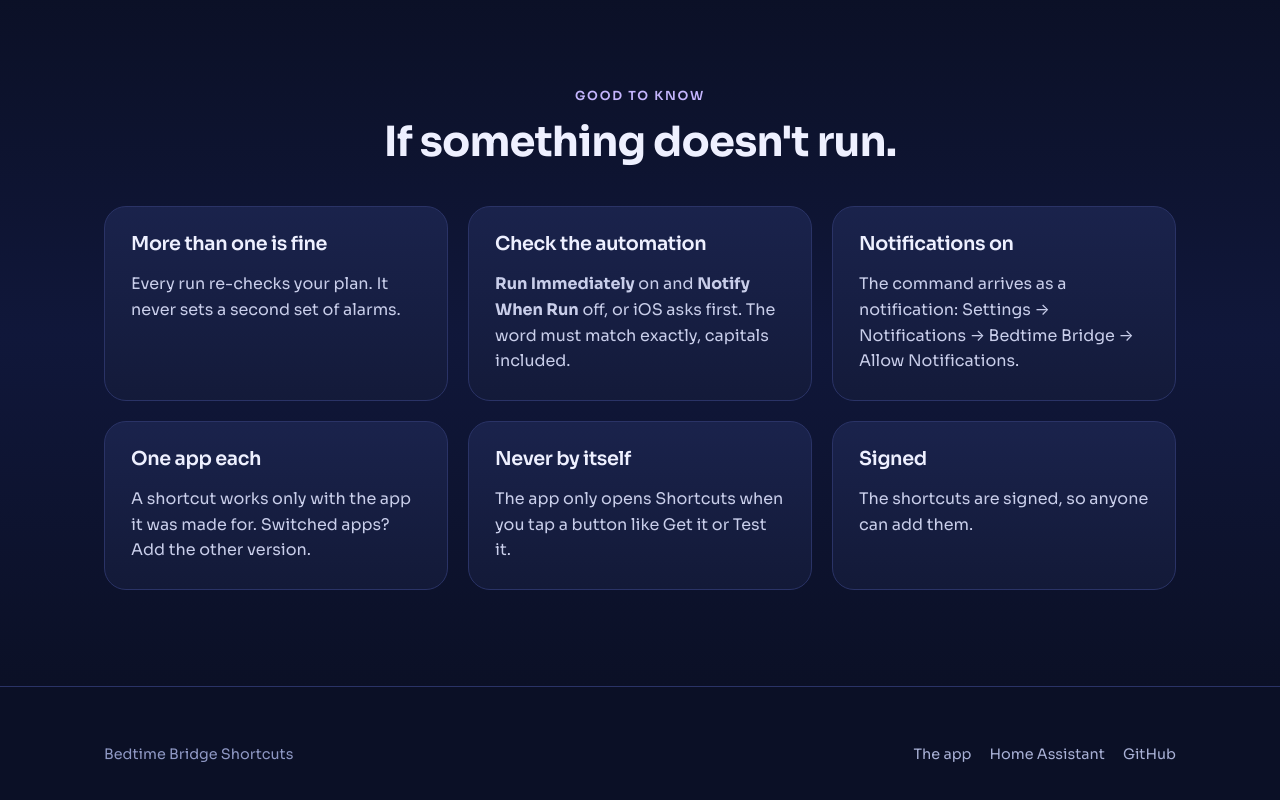
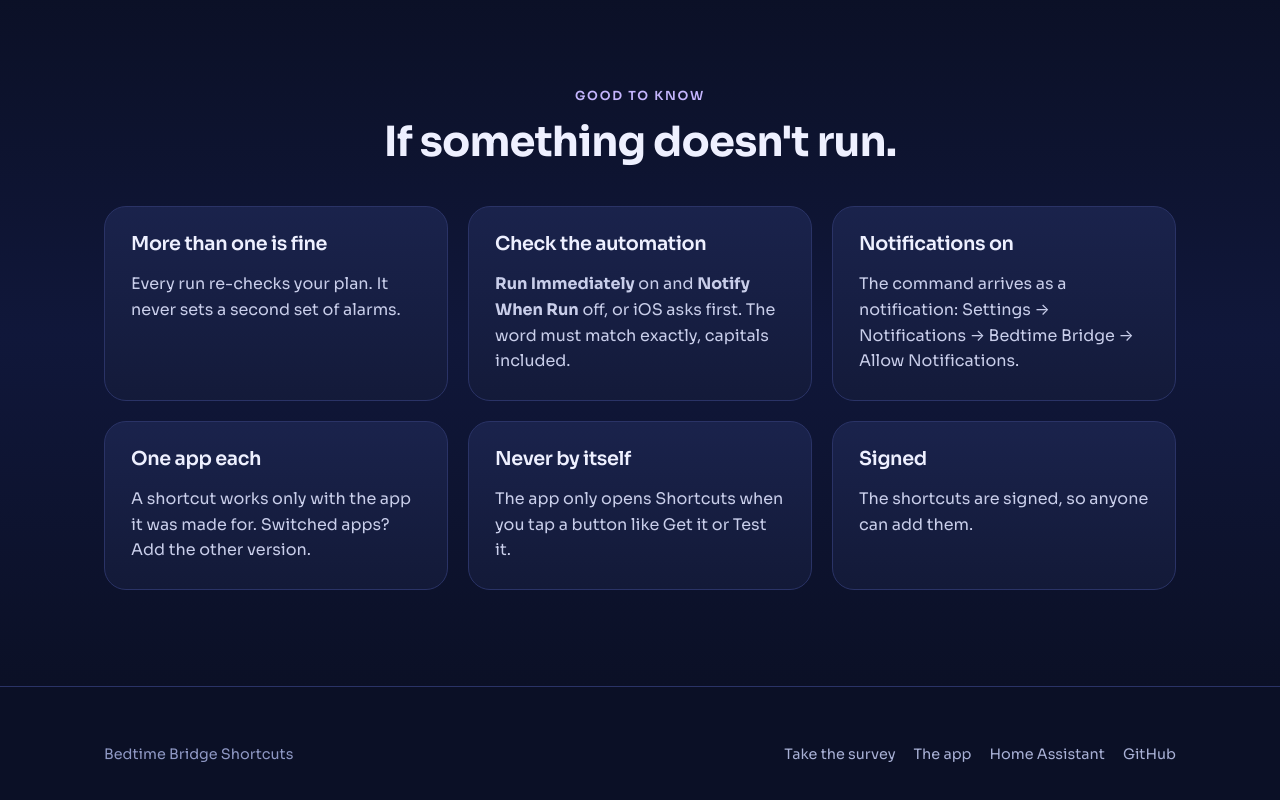
Before and after one commit to 2tk785fryr-tech/bedtime-bridge-shortcuts, a plain HTML site: page index.html in a window 1280 px wide. Shown: the part 6625-7425 px from the top of the page. Drawn offline with Linux system fonts and the light colour scheme.

Commit message:
Survey: link to the new work-schedule and alarms survey

```diff
--- a/index.html
+++ b/index.html
@@ -555,7 +555,7 @@ nav.top.scrolled { background: rgba(11,16,38,.92); box-shadow: 0 8px 30px rgba(0
 
 <footer><div class="wrap">
   <span>Bedtime Bridge Shortcuts</span>
-  <span><a href="https://2tk785fryr-tech.github.io/bedtime-bridge-showcase/">The app</a><a href="https://2tk785fryr-tech.github.io/bedtime-bridge-homeassistant/">Home Assistant</a><a href="https://github.com/2tk785fryr-tech/bedtime-bridge-shortcuts">GitHub</a></span>
+  <span><a href="https://2tk785fryr-tech.github.io/bedtime-bridge-showcase/survey.html">Take the survey</a><a href="https://2tk785fryr-tech.github.io/bedtime-bridge-showcase/">The app</a><a href="https://2tk785fryr-tech.github.io/bedtime-bridge-homeassistant/">Home Assistant</a><a href="https://github.com/2tk785fryr-tech/bedtime-bridge-shortcuts">GitHub</a></span>
 </div></footer>
 
 <script>
```
